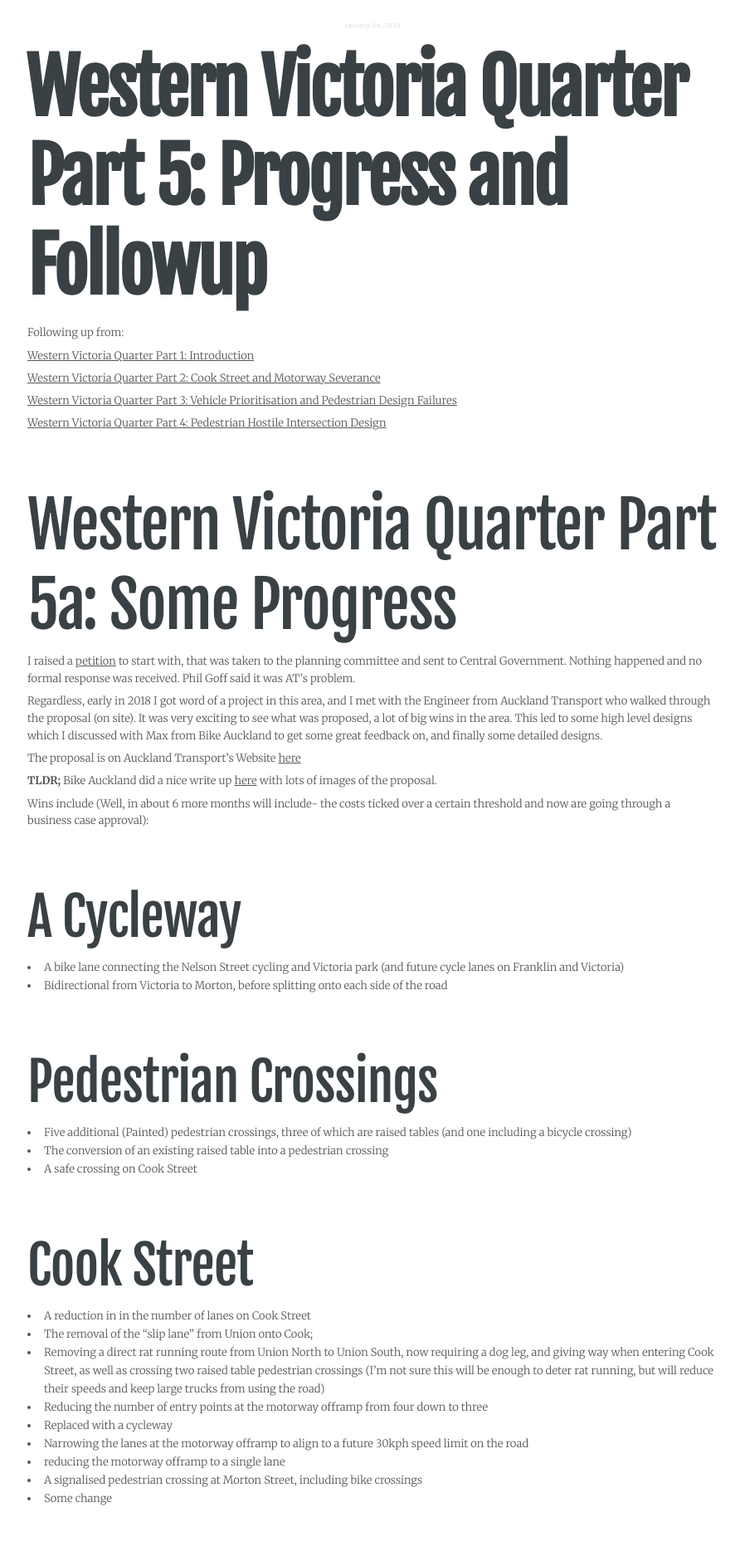
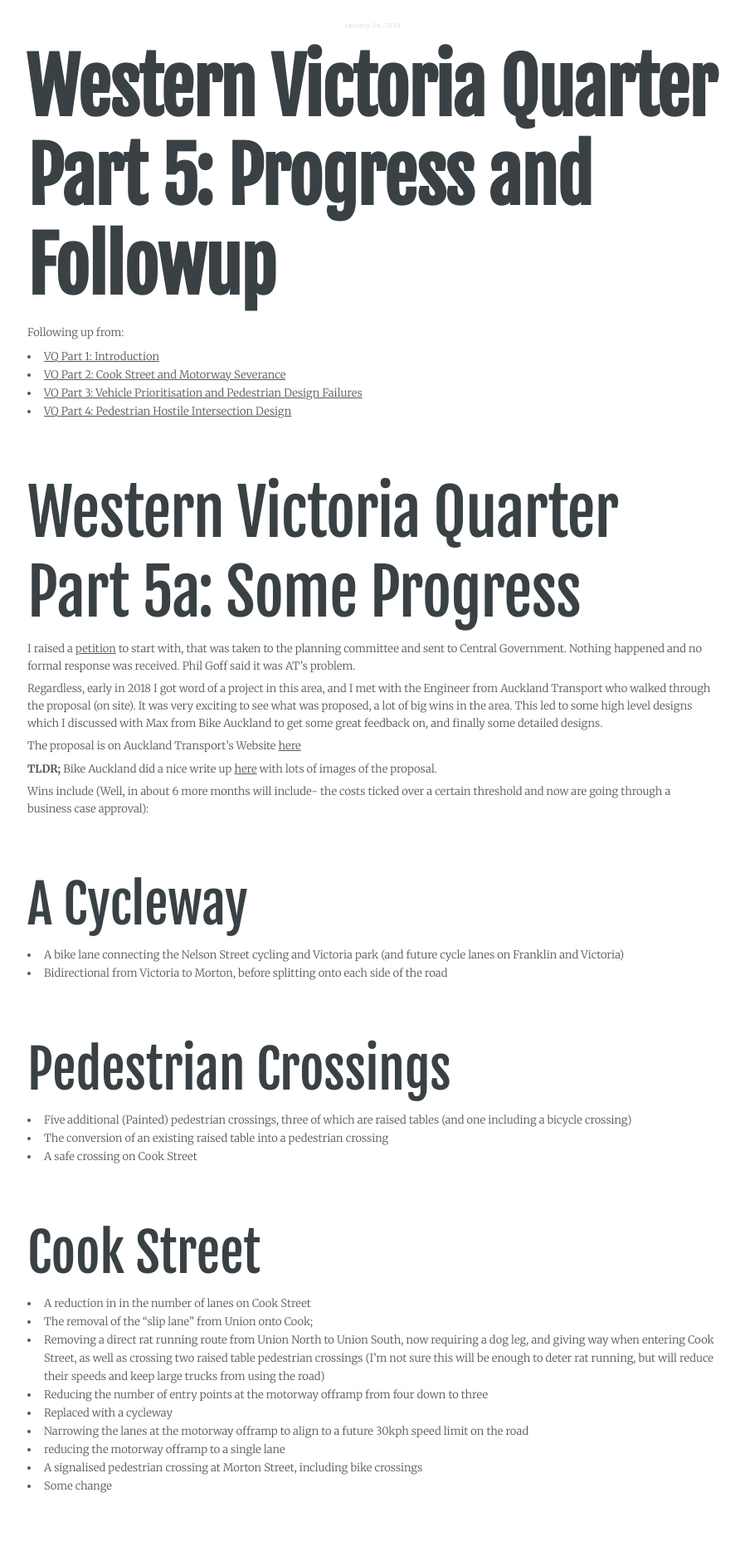
Before and after one commit to davidjroos/davidjroos.github.io, a Jekyll site: the page built from _posts/2019-01-04-VQpart5.md, in a window 1280 px wide. Shown: the top 1869 px of the page at 83% size, without its empty margins (192-1090 px from the left). Built offline with Jekyll 4.4.1, drawn with Linux system fonts in a browser that asks for light colours; some of the changed text lies outside the part shown.

Commit message:
Updates
css heading and bullet spacing

and post bullets

```diff
--- a/_posts/2019-01-04-VQpart5.md
+++ b/_posts/2019-01-04-VQpart5.md
@@ -11,13 +11,10 @@
 
 Following up from:
 
-[Western Victoria Quarter Part 1: Introduction]({{ site.baseurl }}{% post_url 2017-03-27-VQpart1 %})
-
-[Western Victoria Quarter Part 2: Cook Street and Motorway Severance]({{ site.baseurl }}{% post_url 2017-03-27-VQpart2 %})
-
-[Western Victoria Quarter Part 3: Vehicle Prioritisation and Pedestrian Design Failures]({{ site.baseurl }}{% post_url 2017-03-27-VQpart3 %})
-
-[Western Victoria Quarter Part 4: Pedestrian Hostile Intersection Design]({{ site.baseurl }}{% post_url 2017-03-27-VQpart4 %})
+- [VQ Part 1: Introduction]({{ site.baseurl }}{% post_url 2017-03-27-VQpart1 %})
+- [VQ Part 2: Cook Street and Motorway Severance]({{ site.baseurl }}{% post_url 2017-03-27-VQpart2 %})
+- [VQ Part 3: Vehicle Prioritisation and Pedestrian Design Failures]({{ site.baseurl }}{% post_url 2017-03-27-VQpart3 %})
+- [VQ Part 4: Pedestrian Hostile Intersection Design]({{ site.baseurl }}{% post_url 2017-03-27-VQpart4 %})
 
 ## Western Victoria Quarter Part 5a: Some Progress
 
--- a/_sass/tale/_post.scss
+++ b/_sass/tale/_post.scss
@@ -107,6 +107,7 @@
 	letter-spacing: -2.5px;
     @media only screen and (max-device-width: 880px) {
       font-size: 7vw !important;
+	  letter-spacing: -1px !important;
     }
   }
 
@@ -115,6 +116,7 @@
 	letter-spacing: -1.6px;
     @media only screen and (max-device-width: 880px) {
       font-size: 6vw !important;
+	  letter-spacing: -0.9px !important;
     }
   }
 
@@ -123,6 +125,7 @@
 	letter-spacing: -1px;
     @media only screen and (max-device-width: 880px) {
       font-size: 5vw !important;
+	  letter-spacing: -0.2px !important;
     }
   }
 
@@ -132,6 +135,7 @@
 	 margin-top: 20px;
  	 @media only screen and (max-device-width: 880px) {
        font-size: 4vw !important;
+	   letter-spacing: -0.2px !important;
     }
   }
 
@@ -172,12 +176,7 @@
   li{
     padding-left: 5px;
     margin-left: 15px;
-
-
-    @media only screen and (max-device-width: 880px) {
-      padding-left: 5px;
-    }
-
+    margin-right: 25px;
   }
 
   .wideimage {
```
Also changed, not shown: other parts of _posts/2019-01-04-VQpart5.md (+3 -1 lines).
